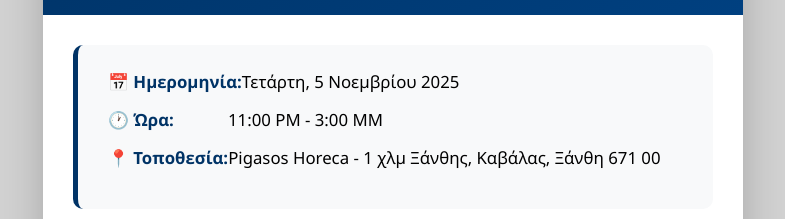
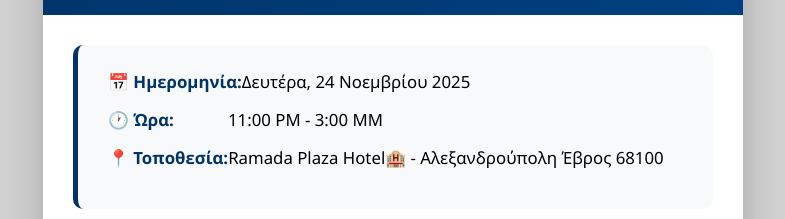
Before and after one commit to nasoki1924-netizen/live-cooking-event, a plain HTML site: page index.html in a window 1280 px wide. Shown: the part 215-434 px from the top of the page, without its empty margins (247-1032 px from the left). Drawn offline with Linux system fonts and the light colour scheme.

Commit message:
Update index.html

```diff
--- a/index.html
+++ b/index.html
@@ -167,7 +167,7 @@
         <div class="event-details">
             <div class="event-detail-item">
                 <strong>📅 Ημερομηνία:</strong>
-                <span>Τετάρτη, 5 Νοεμβρίου 2025</span>
+                <span>Δευτέρα, 24 Νοεμβρίου 2025</span>
             </div>
             <div class="event-detail-item">
                 <strong>🕐 Ώρα:</strong>
@@ -175,7 +175,7 @@
             </div>
             <div class="event-detail-item">
                 <strong>📍 Τοποθεσία:</strong>
-                <span>Pigasos Horeca - 1 χλμ Ξάνθης, Καβάλας, Ξάνθη 671 00</span>
+                <span>Ramada Plaza Hotel🏨 - Αλεξανδρούπολη Έβρος 68100</span>
             </div>
         </div>
 
```
